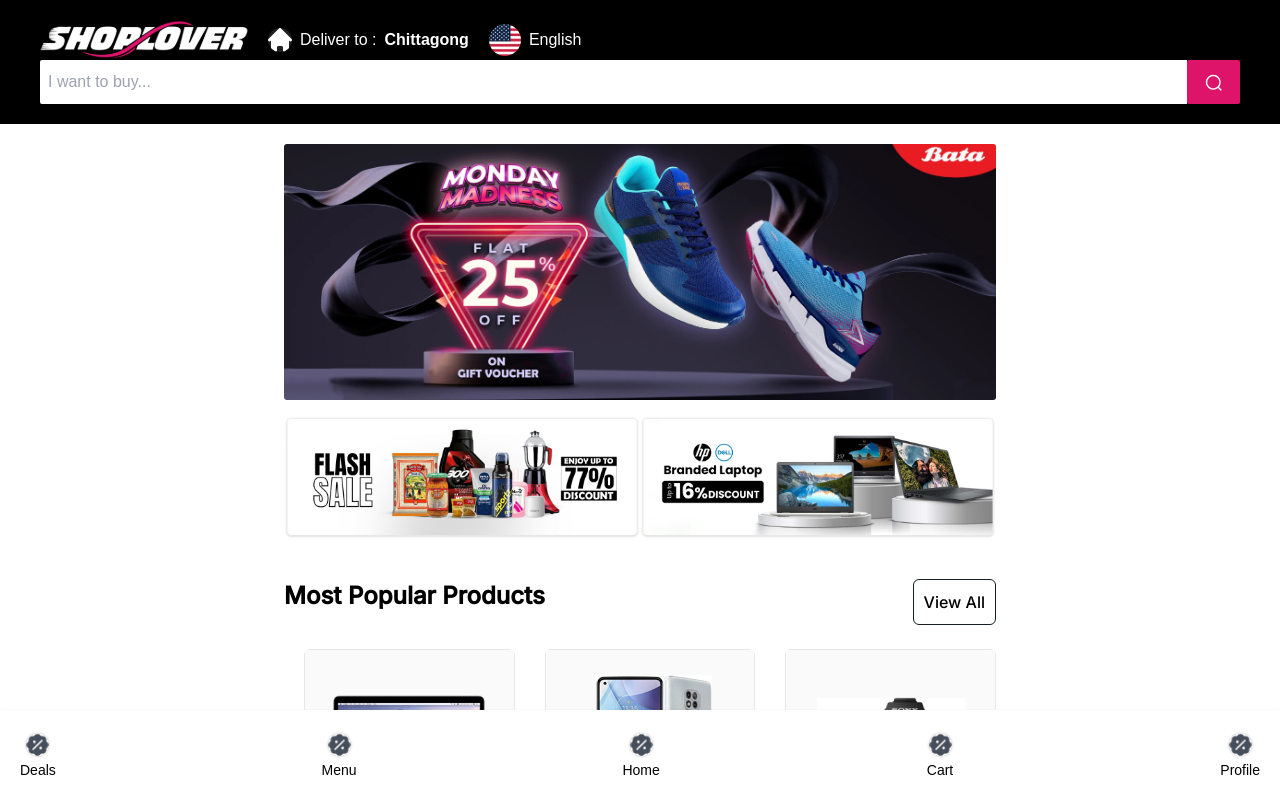
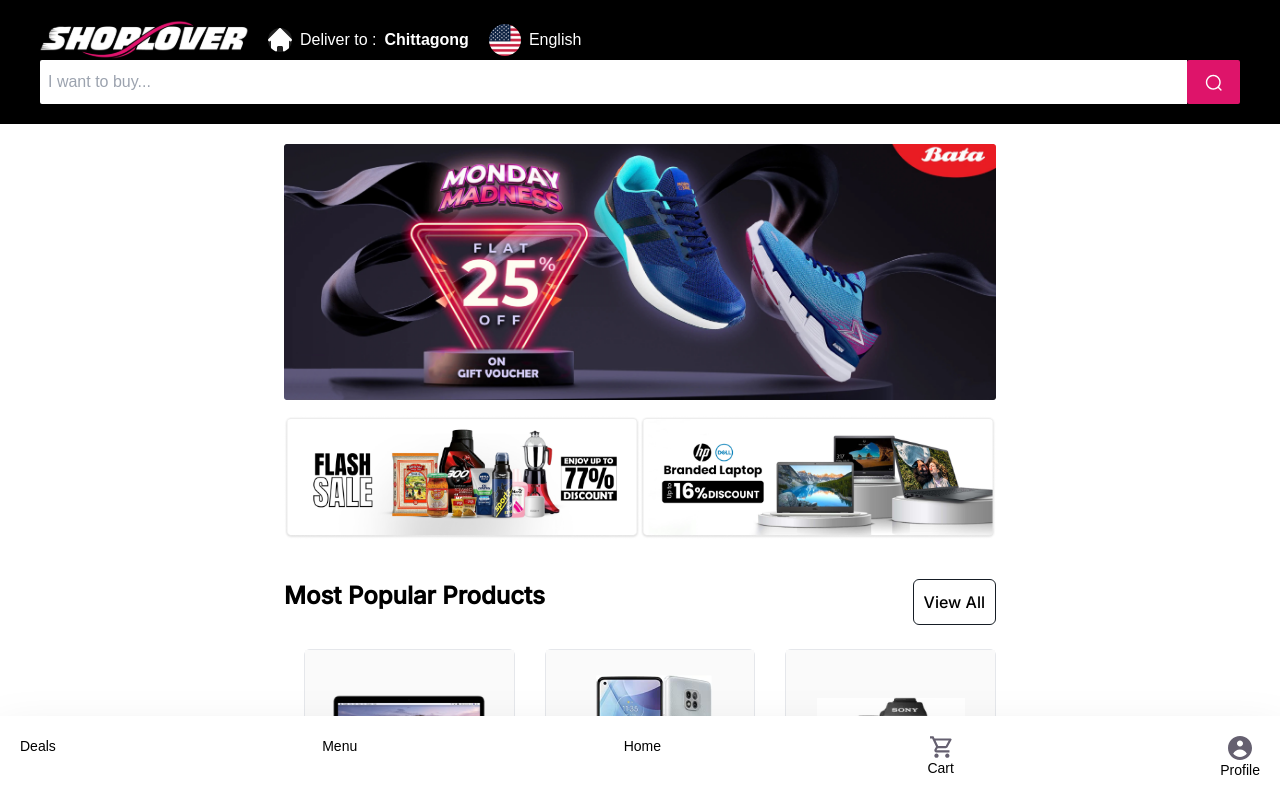
Before and after one commit to mrzahidxy/shoplover-ecommerce, a Next.js app: page / in a window 1280 px wide. Built offline with nearby package versions, Linux system fonts and the light colour scheme.

Commit message:
feat: mo

```diff
--- a/components/MobileNav.jsx
+++ b/components/MobileNav.jsx
@@ -1,17 +1,17 @@
 import Link from "next/link";
 
 const navigations = [
-  { id: 1, name: "Deals", img: "deals-icon.svg", link: "/" },
-  { id: 2, name: "Menu", img: "deals-icon.svg" },
-  { id: 3, name: "Home", img: "deals-icon.svg", link: "/" },
-  { id: 4, name: "Cart", img: "deals-icon.svg", link: "cart" },
-  { id: 5, name: "Profile", img: "deals-icon.svg", link: "users" },
+  { id: 1, name: "Deals", img: "", link: "/" },
+  { id: 2, name: "Menu", img: "" },
+  { id: 3, name: "Home", img: "", link: "/" },
+  { id: 4, name: "Cart", img: "cart-bw-icon.svg", link: "cart" },
+  { id: 5, name: "Profile", img: "profile-icon.svg", link: "users" },
 ];
 const MobileNav = () => {
   return (
     <section
       id="bottom-navigation"
-      class="block fixed inset-x-0 bottom-0 z-10 bg-white shadow lg:hidden"
+      class="block fixed inset-x-0 bottom-0 z-10 bg-white drop-shadow-2xl lg:hidden"
     >
       <div class="flex justify-between p-5">
         {navigations.map((n) => (
```
Also changed, not shown: public/cart-bw-icon.svg (added), public/home-bw-icon.svg (added).
